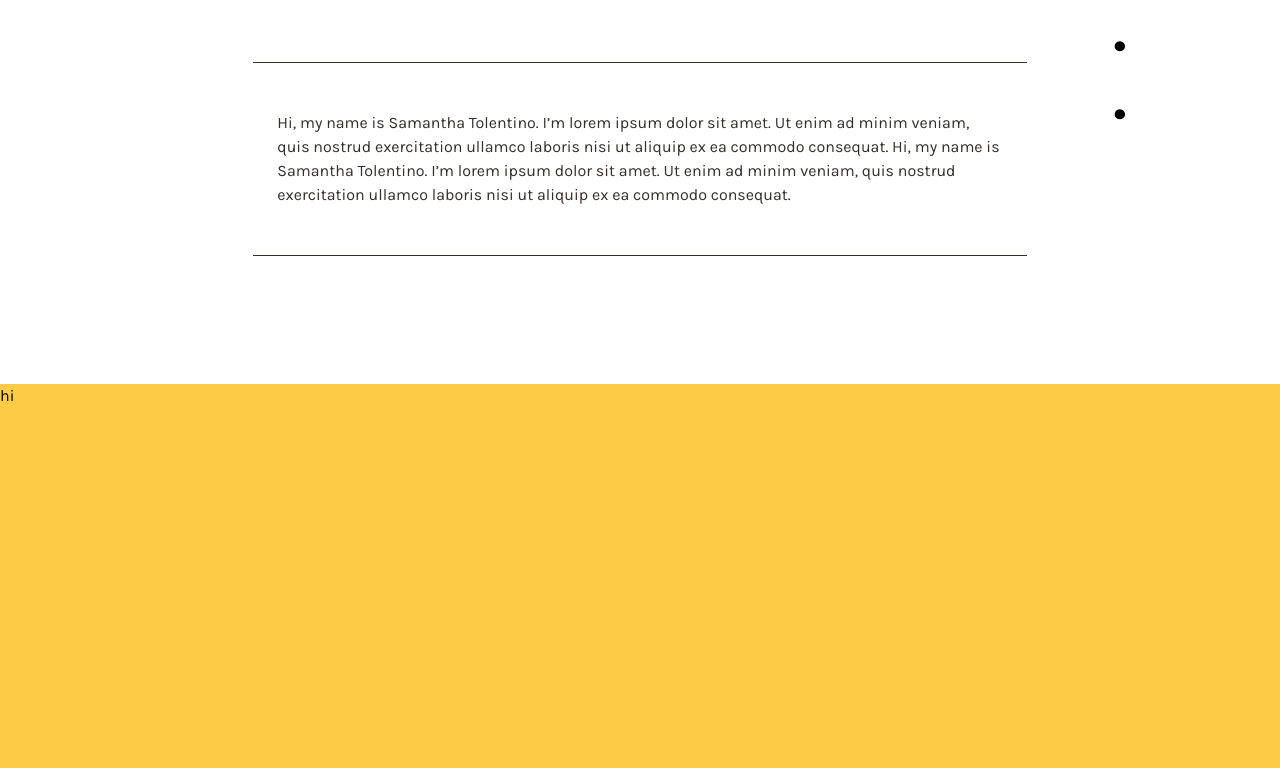
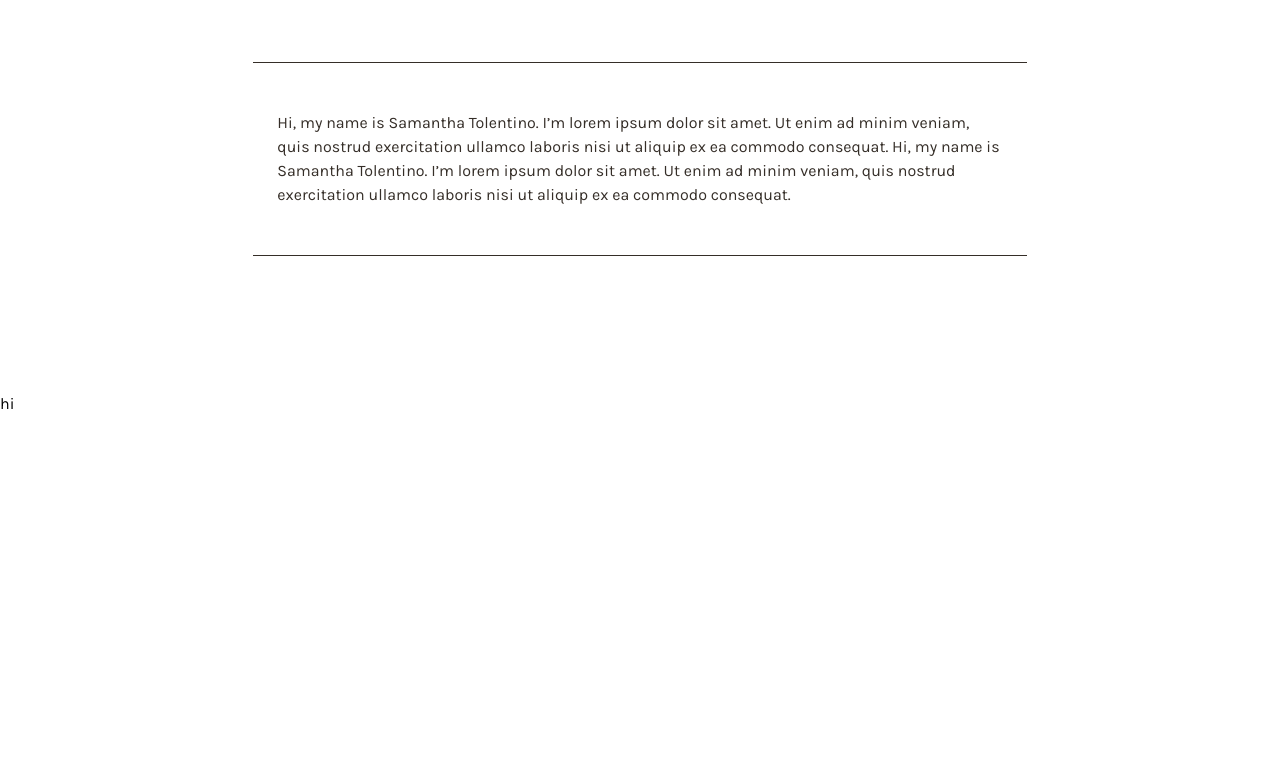
Before and after one commit to SamanthaTolentino/SamanthaTolentino, a React (Vite) app: page / in a window 1280 px wide. Shown: the part 446-1222 px from the top of the page. Built offline with nearby package versions, Linux system fonts and the light colour scheme.

Commit message:
UI changes

```diff
--- a/src/App.jsx
+++ b/src/App.jsx
@@ -17,18 +17,18 @@ function App() {
   return (
     <div className='karla-font pt-15'>
       <div className='grid grid-cols-12'>
-        <div className='col-start-3 col-span-8 pb-32'>
+        <div className='col-start-3 col-span-8 pb-34'>
           <SectionAbout />
         </div>
         <div className='col-start-11 flex flex-col items-center justify-between'>
           <button>
             <HamburgerMenu />
           </button>
-          {getNavList()}
+          {/* {getNavList()} */}
           <div></div>
         </div>
 
-        <div className='row-start-2 bg-yellow-1 col-span-12 h-96'>hi</div>
+        <div className='row-start-2 bg-yello-1 col-span-12 h-96'>hi</div>
       </div>
     </div>
   )
--- a/src/index.css
+++ b/src/index.css
@@ -6,6 +6,7 @@
     --color-pink-1: #FA6255;
     --color-brown-1: #352E28;
     --color-blue-1: #91BEF8;
+    --color-blue-2: #393F95;
 }
 
 .karla-font {
```
